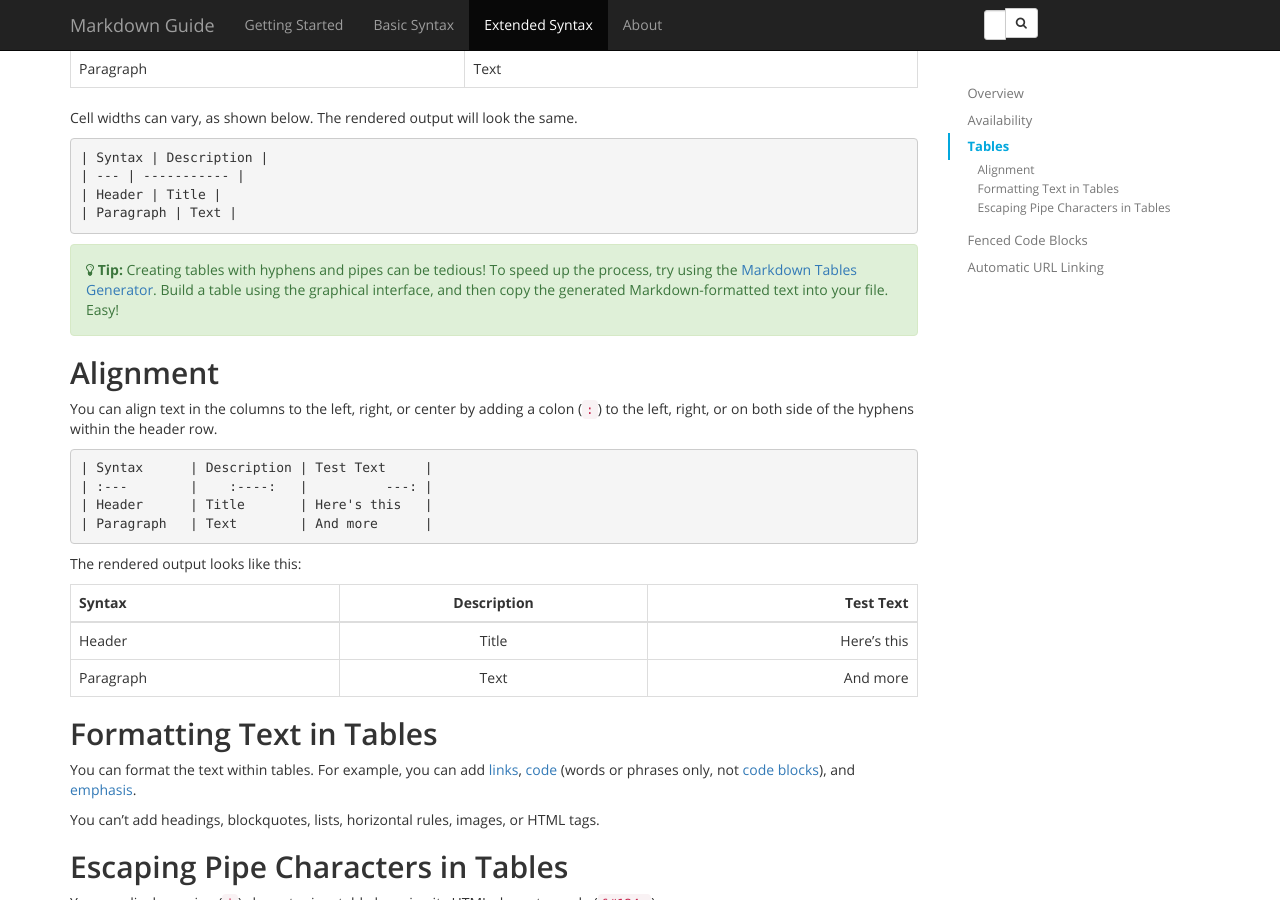
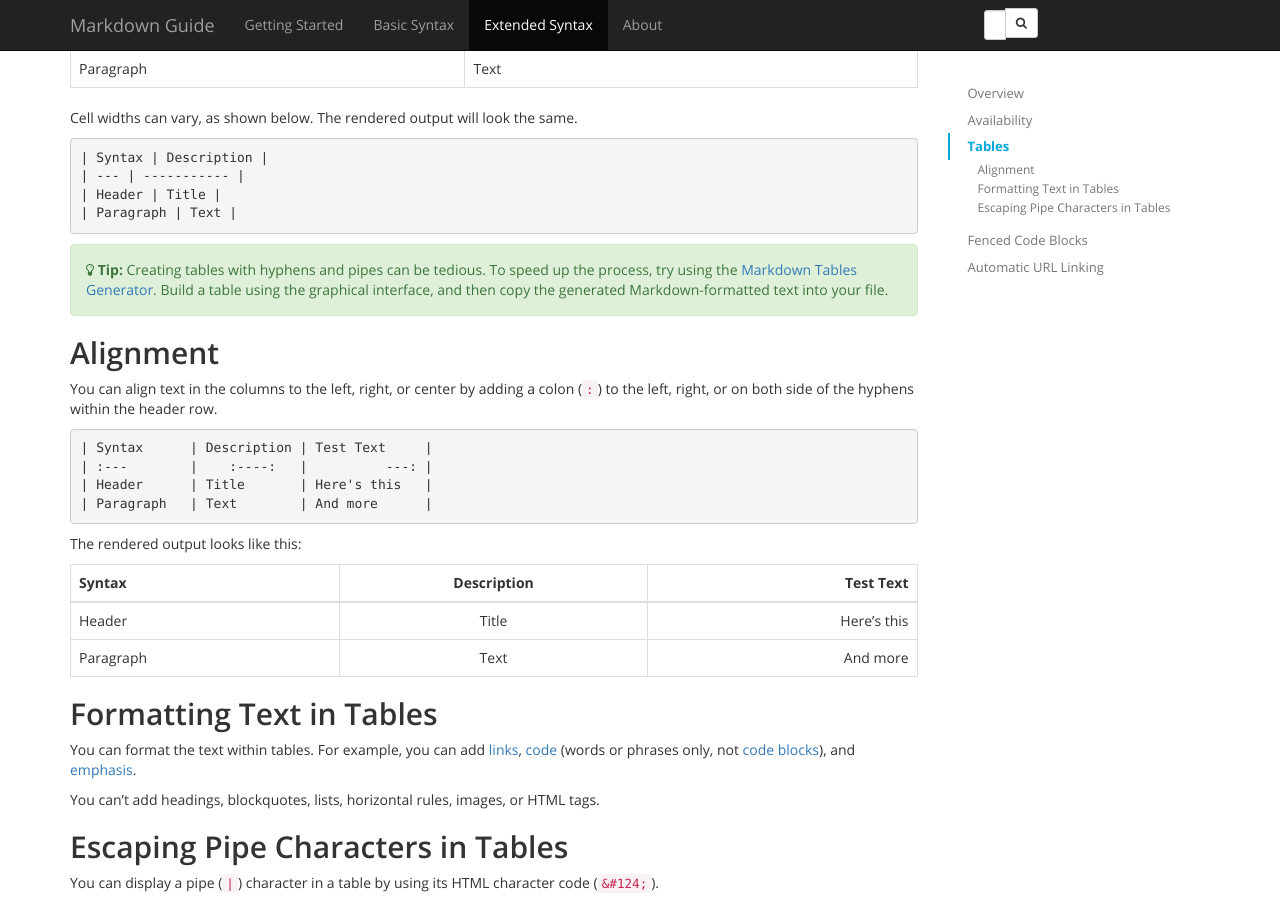
Before and after one commit to mattcone/markdown-guide, a Jekyll site: the page built from extended-syntax.md, in a window 1280 px wide and 900 px high, scrolled down 1362 px. Built offline with Jekyll 4.4.1, drawn with Linux system fonts in a browser that asks for light colours; comment, search, counter and statistics services are not loaded.

Commit message:
Remove exclaimation marks

````diff
--- a/_content/extended-syntax/tables.md
+++ b/_content/extended-syntax/tables.md
@@ -40,7 +40,7 @@
 ```
 
 <div class="alert alert-success">
-  <i class="fa fa-lightbulb-o" aria-hidden="true"></i> <strong>Tip:</strong> Creating tables with hyphens and pipes can be tedious! To speed up the process, try using the <a href="http://www.tablesgenerator.com/markdown_tables">Markdown Tables Generator</a>. Build a table using the graphical interface, and then copy the generated Markdown-formatted text into your file. Easy!
+  <i class="fa fa-lightbulb-o" aria-hidden="true"></i> <strong>Tip:</strong> Creating tables with hyphens and pipes can be tedious. To speed up the process, try using the <a href="http://www.tablesgenerator.com/markdown_tables">Markdown Tables Generator</a>. Build a table using the graphical interface, and then copy the generated Markdown-formatted text into your file.
 </div>
 
 ## Alignment
````
